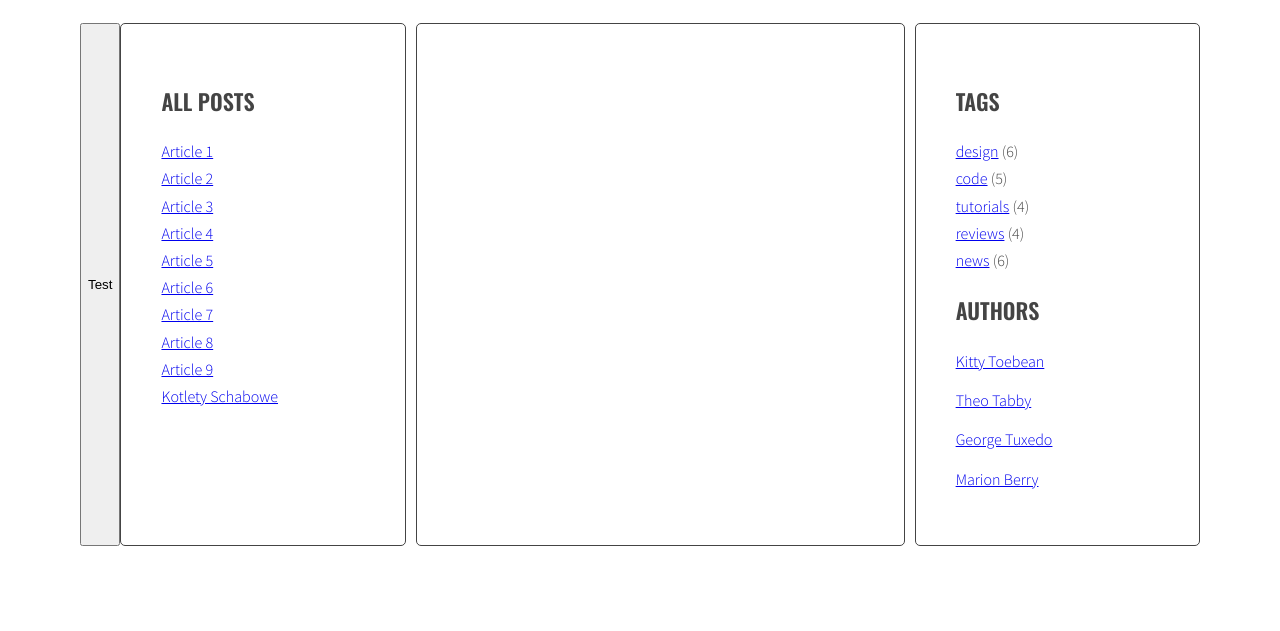
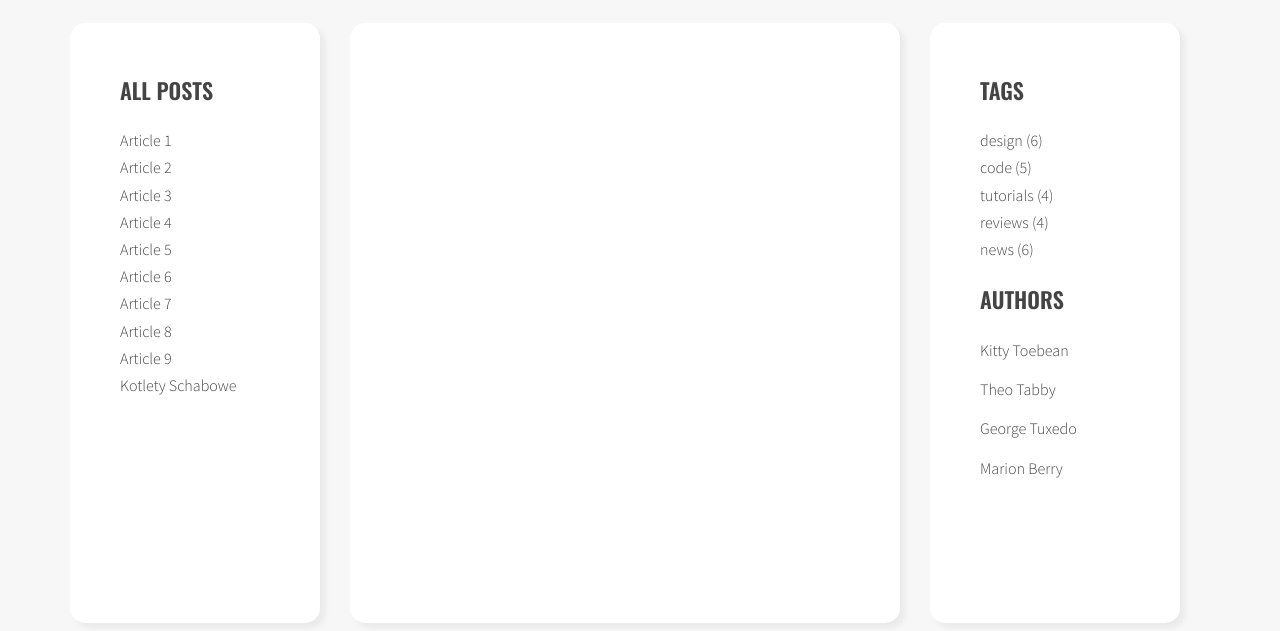
Before and after one commit to mikeru-design/Modul_5-javascript-blog, a website: page index.html in a window 1280 px wide. Shown: the part 220-851 px from the top of the page. Before the commit the page ends 800 px from the top, so only its background shows below. Drawn offline with nearby package versions, Linux system fonts and the light colour scheme.

Commit message:
Add ESLint, EditorConfig, StyleLint. Change JS & SCSS file

```diff
--- a/index.html
+++ b/index.html
@@ -15,7 +15,7 @@
         <div class="container">
             <h1 class="logo">my blog</h1>
             <main class="wrapper">
-                <button type="button" id="button-test">Test</button>
+                <!-- <button type="button" id="button-test">Test</button> -->
                 <aside class="sidebar">
                     <h2 class="section-title">All posts</h2>
                     <ul class="list titles"></ul>
--- a/sass/style.scss
+++ b/sass/style.scss
@@ -4,6 +4,7 @@
 
 $color-light: #fff;
 $color-dark: #444;
+// $color-light-1: rgb(230, 241, 250);
 
 $font-logo: 'Sacramento', cursive;
 $font-header: 'Oswald', sans-serif;
@@ -16,7 +17,7 @@ $font-text: 'Source Sans Pro', sans-serif;
 }
 
 body {
-  background: $color-light;
+  background: lighten($color-dark, 70%);
   font-family: $font-text;
   color: $color-dark;
   font-weight: 300;
@@ -34,6 +35,7 @@ body {
   text-transform: uppercase;
   font-family: $font-header;
   font-weight: 600;
+
   span {
     text-transform: none;
     font-weight: 400;
@@ -45,23 +47,19 @@ body {
 
 .wrapper {
   display: flex;
-  margin-left: 10px;
+  // margin-left: 10px;
 }
 
 .sidebar {
   flex: 1 0 0;
 }
 
-.posts {
-  flex: 2 0 0;
-}
-
 .sidebar, .posts {
   background: $color-light;
-  margin-right: 10px;
-  padding: 40px;
-  border: 1px solid $color-dark;
-  border-radius: 5px;
+  margin-right: 30px;
+  padding: 30px 50px;
+  border-radius: 15px;
+  box-shadow: 5px 5px 5px rgba(186, 186, 186, 0.196);
 }
 
 /* Logo */
@@ -80,8 +78,39 @@ body {
   list-style-type: none;
   margin: 0;
   padding: 0;
+
+  a{
+    position: relative;
+    color: $color-dark;
+    text-decoration: none;
+    transition: .2s;
+
+    &:hover{
+      font-weight: bold;
+    }
+
+    &::before{
+      content: '';
+      position: absolute;
+      height: 1px;
+      width: 100%;
+      bottom: -2%;
+      left: 0;
+      background-color: $color-dark;
+      transform: scale(0);
+      transition: transform .3s;
+      transform-origin: left;
+    }
+
+    &:hover::before{
+      transform: scale(1);
+    }
+
+  }
+
   .active {
     font-weight: bold;
+    letter-spacing: 2px;
   }
 }
 
@@ -97,14 +126,30 @@ body {
   li {
     margin-bottom: 12px;
   }
+
 }
 
 /* Post */
+.posts{
+  flex: 3 0 0;
+  position: relative;
+  height: 600px;
+}
 
 .post {
-  display: none;
+  position: absolute;
+  opacity: 0;
+  width: 75%;
+  height: 85%;
+  overflow-y: scroll;
+
+  &::-webkit-scrollbar{
+    display: none;
+  }
+
   &.active {
-    display: block;
+    opacity: 1;
+    transition: opacity 1s;
   }
 }
 
@@ -114,6 +159,7 @@ body {
 
 .post-tags {
   display: flex;
+
   p {
     margin: 0 10px 0 0;
   }
```
Also changed, not shown: js/script.js (+35 -35 lines), package.json (+6 -2 lines), .eslintrc.js, .eslintrc.json (added), .stylelintrc.json (added), css/style.css, 3 other files.
